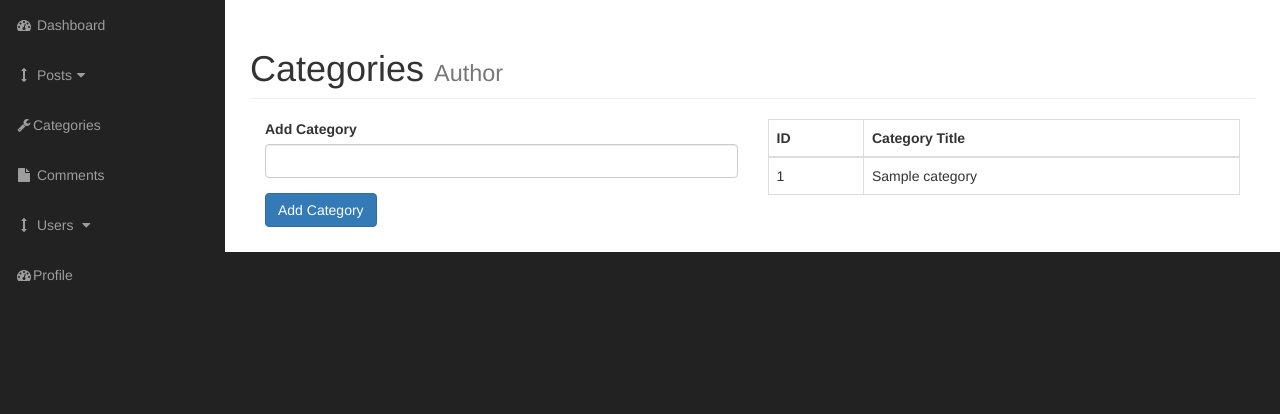
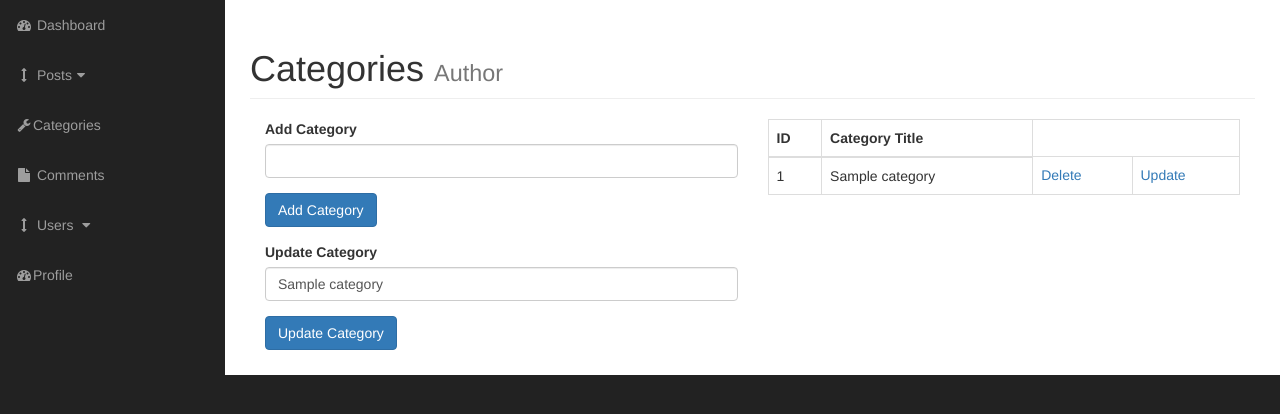
Before and after one commit to KaneCodes/simple-cms, a PHP site: page /admin/categories.php?update=1 in a window 1280 px wide. Shown: the part 51-465 px from the top of the page. Run offline with PHP 8.4, Linux system fonts and the light colour scheme; tables that the repository leaves empty or names only in its code hold one stand-in row (values such as "Sample post"); a stand-in replaces the project's code that opens the database connection.

Commit message:
Crud opps on Admin categories page

```diff
--- a/admin/categories.php
+++ b/admin/categories.php
@@ -19,7 +19,7 @@
                 </h1>
                 <div class="col-xs-6">
                 <?php
-                        // Check if button submitted
+                // ADD CATEGORY BUTTON
                 if(isset($_POST['submit'])) {
                 // Assign Variables
                 $cat_title = $_POST['cat_title'];
@@ -42,7 +42,6 @@
 
                         }
                     }
-
                 }
                 ?>
 
@@ -56,16 +55,25 @@
                         <input class="btn btn-primary" type="submit" name="submit" value="Add Category">
                     </div>
                 </form>
+
+                <?php
+                // INCLUDE UPDATE FORM
+                if(isset($_GET['update'])) {
+
+                    $cat_id = $_GET['update'];
+
+                    include "includes/update_categories.php";
+                }
+
+                ?>
+
+
+
                 </div>
-                         <!-- /.Addy Category Form  -->
+
+
 
                 <div class="col-xs-6">
-                         <?php
-                        // Create query
-                        $query = "SELECT * FROM categories";
-                        // Send query
-                        $select_categories = mysqli_query($connection, $query);
-                        ?>
                 <!-- Categories Table -->
                 <table class="table table-bordered table-hover">
                 <thead>
@@ -76,17 +84,39 @@
                     </tr>
                 </thead>
                 <tbody>
+
                 <?php
+                // DISPLAY ALL CATEGORIES QUERY
+                $query = "SELECT * FROM categories";
+                // Send query
+                $select_categories = mysqli_query($connection, $query);
                 // Handle results
                 while($row = mysqli_fetch_assoc($select_categories)) {
-                                // Assign variableS
+                    // Assign variables
                     $cat_id = $row['cat_id'];
                     $cat_title = $row['cat_title'];
                     // Insert values into table
                     echo "<tr>";
                     echo "<td>{$cat_id}</td>";
                     echo "<td>{$cat_title}</td>";
+                    echo "<td><a href='categories.php?delete={$cat_id}'</a>Delete</td>";
+                    echo "<td><a href='categories.php?update={$cat_id}'</a>Update</td>";
                     echo "</tr>";
+                }
+                ?>
+
+                <?php
+                // DELETE CATEGORY QUERY
+                if(isset($_GET['delete'])) {
+                // Assign variable
+                $get_cat_id = $_GET['delete'];
+                // Create query
+                $query = "DELETE FROM categories WHERE cat_id = {$get_cat_id}";
+                // Send query
+                $delete_query = mysqli_query($connection, $query);
+                // Refresh page
+                header("Location: categories.php");
+
                 }
                 ?>
                 </tbody>
--- /dev/null
+++ b/admin/includes/update_categories.php
@@ -0,0 +1,48 @@
+<!-- Update Category Form -->
+<form action="" method="post">
+    <div class="form-group">
+        <label for="cat_title">Update Category</label>
+
+        <?php
+        // GET VALUES FOR UPDATE CATEGORY QUERY
+        if(isset($_GET['update'])) {
+        // Assign variable from URL
+        $cat_id = $_GET['update'];
+        // Create query
+        $query = "SELECT * FROM categories WHERE cat_id = $cat_id";
+        // Send query
+        $select_categories_id = mysqli_query($connection, $query);
+        // Handle results
+        while($row = mysqli_fetch_assoc($select_categories_id)) {
+        // Assign variables
+        $cat_id = $row['cat_id'];
+        $cat_title = $row['cat_title'];
+        ?>
+
+        <input value="<?php if(isset($cat_title)){echo $cat_title;} ?>" type="text" class="form-control" name="cat_title">
+
+        <?php }} ?>
+        <?php
+        // UPDATE QUERY
+        if(isset($_POST['update_caregory'])) {
+        // Assign variable from URL
+        $the_cat_title = $_POST['cat_title'];
+        // Create query
+        $query = "UPDATE categories SET cat_title = '{$the_cat_title}' WHERE cat_id = {$cat_id} ";
+        // Send query
+        $update_query = mysqli_query($connection, $query);
+
+        if(!$update_query) {
+
+            die("Query failed" . mysqli_error($connection));
+            }
+            }
+
+        ?>
+
+
+    </div>
+    <div class="form-group">
+        <input class="btn btn-primary" type="submit" name="update_category" value="Update Category">
+    </div>
+</form>
```
Lines whose indentation alone changed are shown as unchanged.
